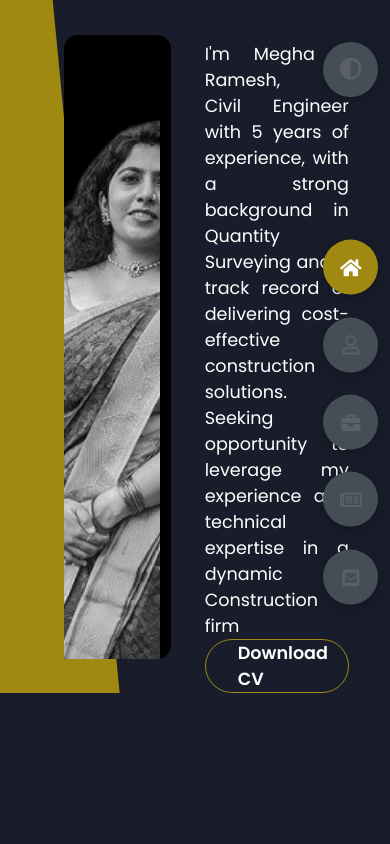
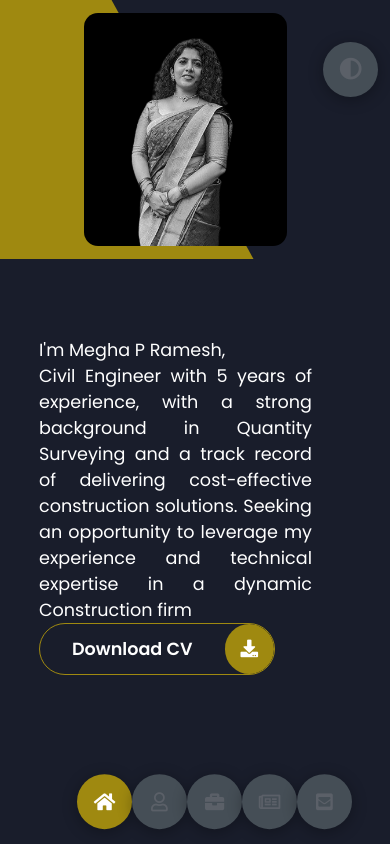
Before and after one commit to aghilvs/Personal-portfolio, a plain HTML site: page index.html in a window 390 px wide. Drawn offline with Linux system fonts and the light colour scheme.

Commit message:
Gave some styles properties to screens with max-width: 575.98px

```diff
--- a/styles/_media.scss
+++ b/styles/_media.scss
@@ -1,5 +1,65 @@
-@media screen and (max-width: 600px) {
-    header{
-        padding: 0;
+// @media screen and (max-width: 600px) {
+//     header{
+//         padding: 0;
+//     }
+// }
+
+/* Extra small devices (phones, <576px) */
+@media screen and (max-width: 575.98px) {
+//Section
+section{
+    margin:5rem 10rem;
+}
+//Controls
+.controlls {
+    position: fixed;
+    z-index: 10;
+    top: auto;
+    bottom: 1%;
+    left: 13%;
+    display: flex;
+    flex-direction: row;
+    height: 4vh;
+    }
+    .control {
+}
+//HEADER
+header{
+    overflow-y: auto;
+    padding-bottom: 10vh;
+}
+.header-content {
+    display: grid;
+    grid-template-columns: 1fr;
+    .left-header {
+        padding: 0 20px;
+    }
+    .right-header{
+        // padding-top: 20%;
+        // padding-left: 10%;
+        // padding-right: 20%;
+        // text-align: justify;
     }
 }
+}
+
+/* Small devices (phones, ≥576px) */
+@media screen and (min-width: 576px) and (max-width: 767.98px) {
+
+
+ }
+
+/* Medium devices (tablets, ≥768px) */
+@media screen and (min-width: 768px) and (max-width: 991.98px) {
+
+ }
+
+/* Large devices (desktops, ≥992px) */
+@media screen and (min-width: 992px) and (max-width: 1199.98px) {
+
+}
+
+/* Extra large devices (large desktops, ≥1200px) */
+@media (min-width: 1200px) {
+
+ }
```
Also changed, not shown: styles/styles.css, 1 other file.
